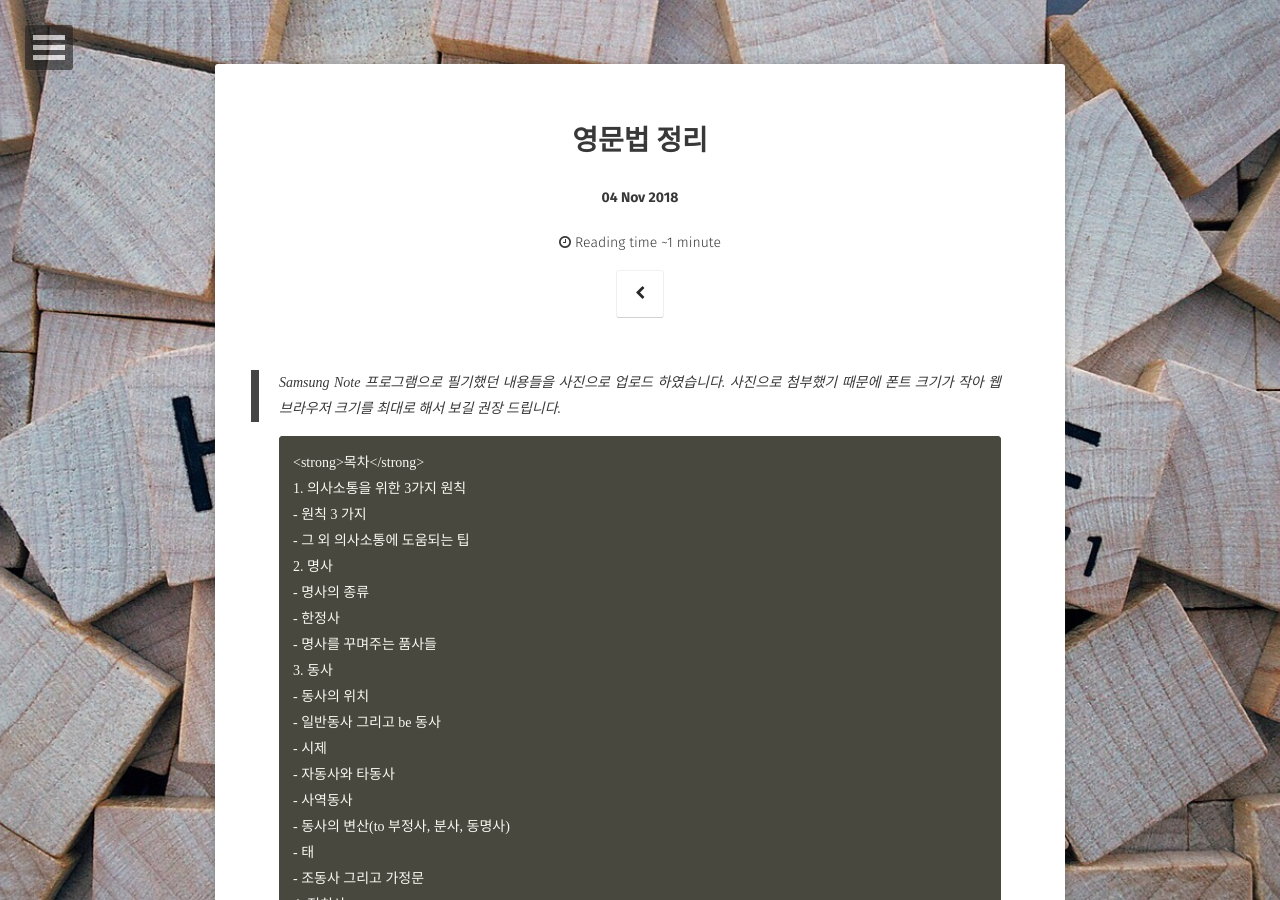
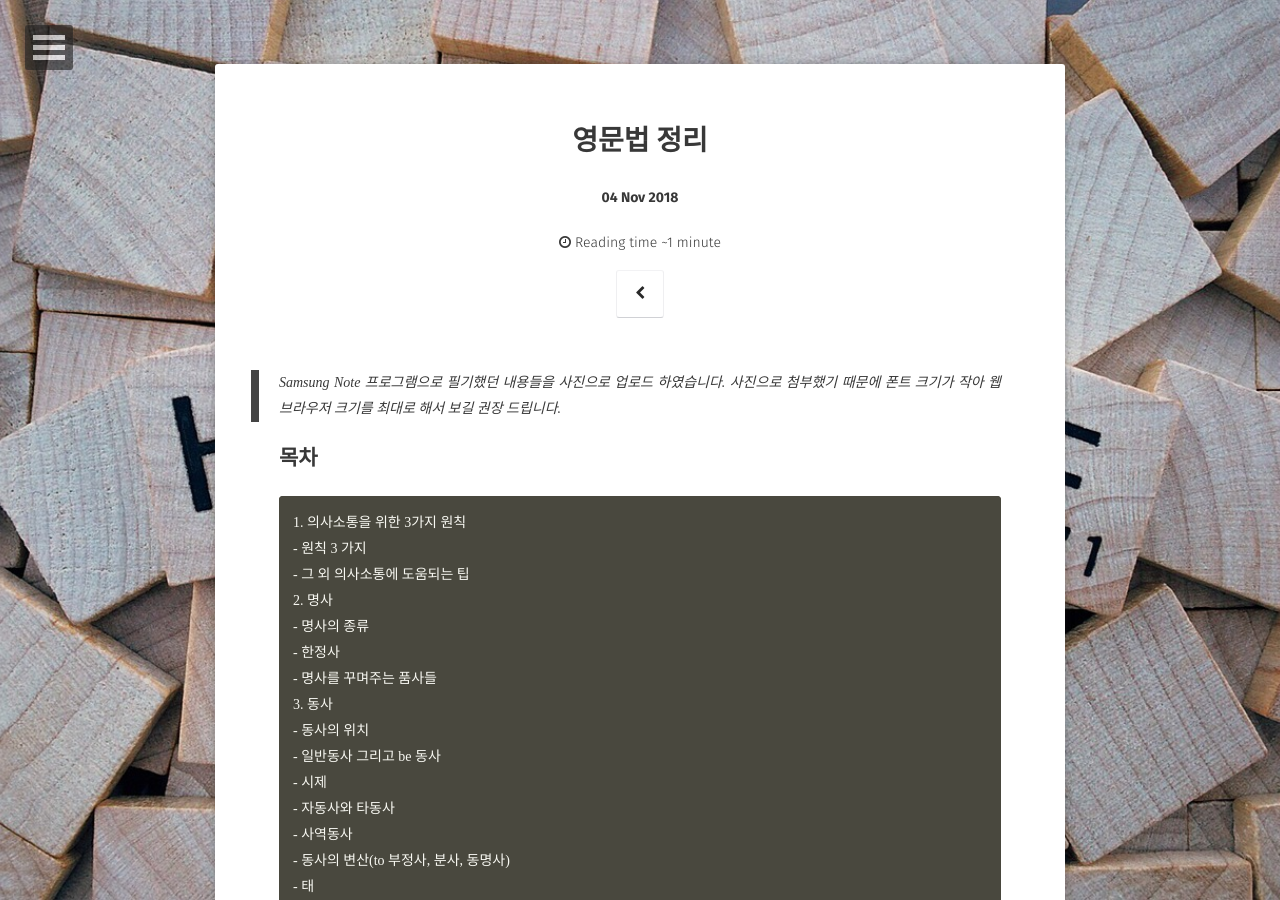
Before and after one commit to Jungjihyuk/JH_Life, a Jekyll site: the page built from _posts/2018-12-16-grammer.md, in a window 1280 px wide and 900 px high. Built offline with Jekyll 4.4.1, drawn with Linux system fonts in a browser that asks for light colours; some web fonts are replaced; comment, search, counter and statistics services are not loaded; some of the changed text lies outside the part shown.

Commit message:
영문법 목차 수정

````diff
--- a/_posts/2018-12-16-grammer.md
+++ b/_posts/2018-12-16-grammer.md
@@ -11,8 +11,8 @@ tag:
 > Samsung Note 프로그램으로 필기했던 내용들을 사진으로 업로드 하였습니다.
 사진으로 첨부했기 때문에 폰트 크기가 작아 웹 브라우저 크기를 최대로 해서 보길 권장 드립니다.
 
+## 목차
 ```
-<strong>목차</strong>
 1. 의사소통을 위한 3가지 원칙
 - 원칙 3 가지
 - 그 외 의사소통에 도움되는 팁
````
